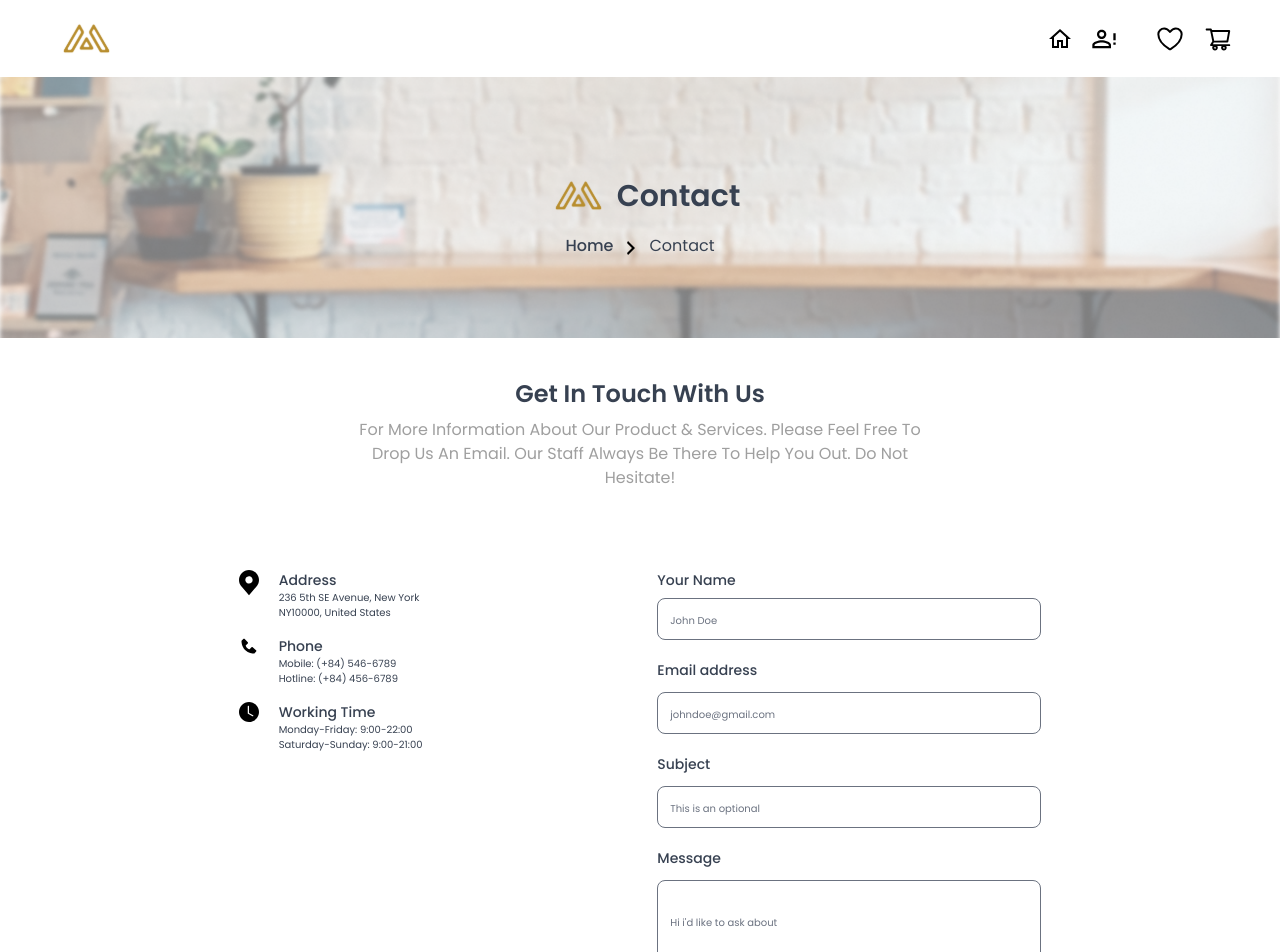
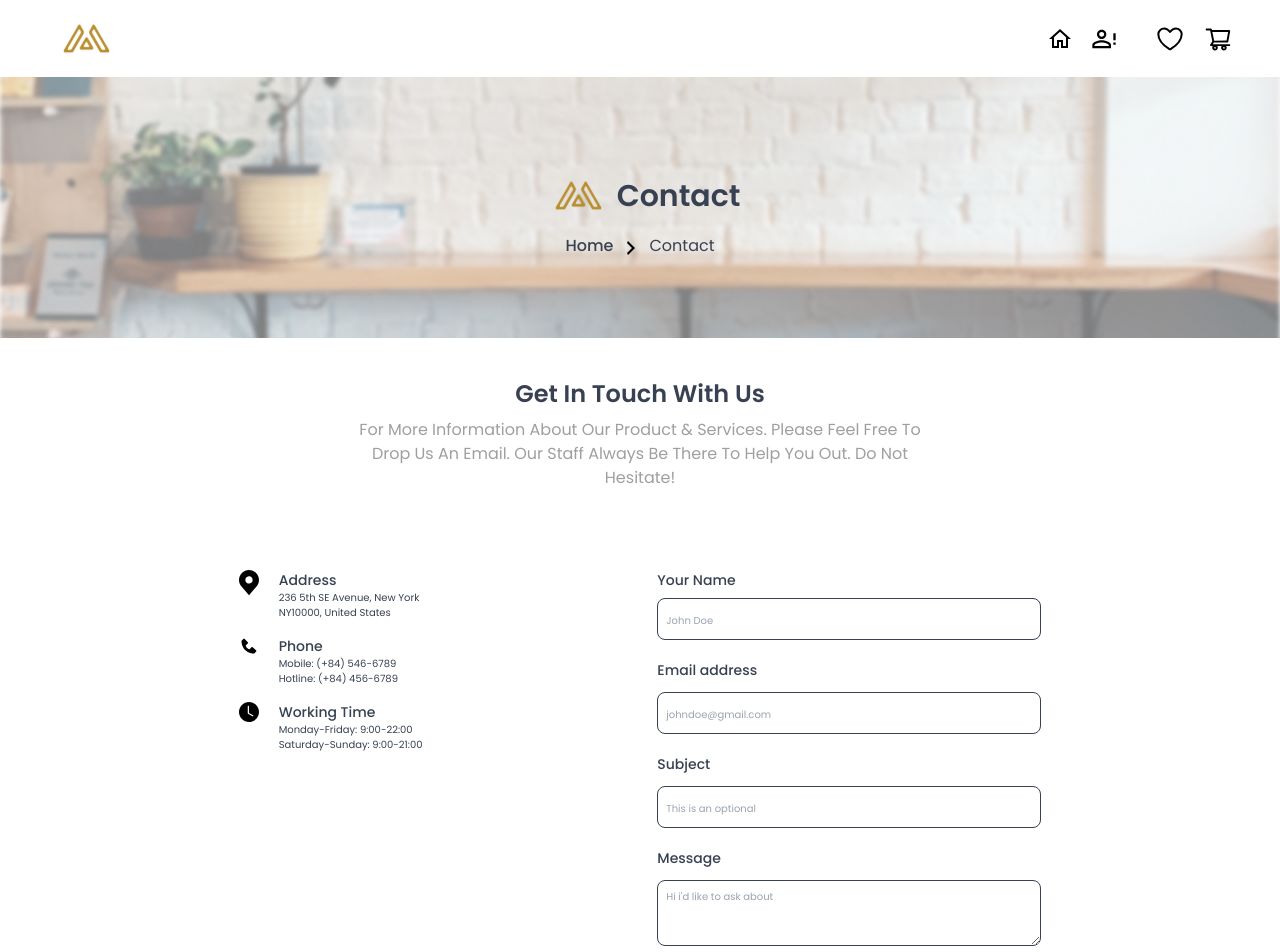
Before and after one commit to Cheeh1/furniture-ecommerce-site, a React (Vite) app: page /contact in a window 1280 px wide. Shown: the top 952 px of the page. Built offline with nearby package versions, Linux system fonts and the light colour scheme; no server answers.

Commit message:
fix: made asjustment to form focus-outline. update: handled the form input of contact page.

```diff
--- a/src/screens/Checkout.tsx
+++ b/src/screens/Checkout.tsx
@@ -87,7 +87,7 @@ const Checkout = () => {
           <h1 className="font-semibold text-2xl">Billing details</h1>
           <div className="flex flex-col gap-5">
             <div className="flex flex-col gap-2">
-              <label htmlFor="" className="text-sm font-medium">
+              <label htmlFor="firstname" className="text-sm font-medium">
                 First Name
               </label>
               <input
@@ -95,7 +95,7 @@ const Checkout = () => {
                 type="text"
                 name="fname"
                 id="fname"
-                className="rounded-lg"
+                className="rounded-lg placeholder:text-[10px] border px-2 py-2 border-gray-700 focus:outline"
               />
               {errors.fname && (
                 <p className="text-red-500 text-[12px]">
@@ -104,7 +104,7 @@ const Checkout = () => {
               )}
             </div>
             <div className="flex flex-col gap-2">
-              <label htmlFor="" className="text-sm font-medium">
+              <label htmlFor="lastname" className="text-sm font-medium">
                 Last Name
               </label>
               <input
@@ -112,7 +112,7 @@ const Checkout = () => {
                 type="text"
                 name="lname"
                 id="lname"
-                className="rounded-lg"
+                className="rounded-lg placeholder:text-[10px] border px-2 py-2 border-gray-700 focus:outline"
               />
               {errors.lname && (
                 <p className="text-red-500 text-[12px]">
@@ -121,7 +121,7 @@ const Checkout = () => {
               )}
             </div>
             <div className="flex flex-col gap-3">
-              <label htmlFor="" className="text-sm font-medium">
+              <label htmlFor="address" className="text-sm font-medium">
                 Street address
               </label>
               <input
@@ -129,7 +129,7 @@ const Checkout = () => {
                 type="text"
                 name="address"
                 id="address"
-                className="rounded-lg"
+                className="rounded-lg placeholder:text-[10px] border px-2 py-2 border-gray-700 focus:outline"
               />
               {errors.address && (
                 <p className="text-red-500 text-[12px]">
@@ -138,7 +138,7 @@ const Checkout = () => {
               )}
             </div>
             <div className="flex flex-col gap-3">
-              <label htmlFor="" className="text-sm font-medium">
+              <label htmlFor="city" className="text-sm font-medium">
                 Town/City
               </label>
               <input
@@ -146,7 +146,7 @@ const Checkout = () => {
                 type="text"
                 name="city"
                 id="city"
-                className="rounded-lg"
+                className="rounded-lg placeholder:text-[10px] border px-2 py-2 border-gray-700 focus:outline"
               />
               {errors.city && (
                 <p className="text-red-500 text-[12px]">
@@ -155,7 +155,7 @@ const Checkout = () => {
               )}
             </div>
             <div className="flex flex-col gap-3">
-              <label htmlFor="" className="text-sm font-medium">
+              <label htmlFor="phone" className="text-sm font-medium">
                 Phone
               </label>
               <input
@@ -163,7 +163,7 @@ const Checkout = () => {
                 type="text"
                 name="phone"
                 id="phone"
-                className="rounded-lg"
+                className="rounded-lg placeholder:text-[10px] border px-2 py-2 border-gray-700 focus:outline"
               />
               {errors.phone && (
                 <p className="text-red-500 text-[12px]">
@@ -172,7 +172,7 @@ const Checkout = () => {
               )}
             </div>
             <div className="flex flex-col gap-3">
-              <label htmlFor="" className="text-sm font-medium">
+              <label htmlFor="email" className="text-sm font-medium">
                 Email address
               </label>
               <input
@@ -180,7 +180,7 @@ const Checkout = () => {
                 type="text"
                 name="email"
                 id="email"
-                className="rounded-lg"
+                className="rounded-lg placeholder:text-[10px] border px-2 py-2 border-gray-700 focus:outline"
               />
               {errors.email && (
                 <p className="text-red-500 text-[12px]">
--- a/src/screens/Contact.tsx
+++ b/src/screens/Contact.tsx
@@ -3,8 +3,37 @@ import Info from "../components/Info";
 import location from "../assets/icons/location.svg";
 import phone from "../assets/icons/phone.svg";
 import clock from "../assets/icons/clock.svg";
+import { useForm, SubmitHandler } from "react-hook-form";
+import { z } from "zod";
+import { zodResolver } from "@hookform/resolvers/zod";
+
+interface FormData {
+  name: string;
+  email: string;
+  subject: string;
+  message: string;
+}
+
+const schema = z.object({
+  name: z.string().min(3, { message: "Name is required" }),
+  message: z.string().min(1, { message: "Message is required" }),
+  subject: z.string().min(1),
+  email: z
+    .string()
+    .min(5, { message: "Email is required" })
+    .email("Invalid Email Address"),
+});
 
 const Contact = () => {
+  const {
+    register,
+    handleSubmit,
+    formState: { errors },
+  } = useForm<FormData>({ resolver: zodResolver(schema) });
+
+  const onSubmit: SubmitHandler<FormData> = (data) => {
+    console.log(data);
+  };
   return (
     <>
       <Header children="Contact" />
@@ -47,56 +76,83 @@ const Contact = () => {
             </div>
           </div>
 
-          <form className="flex flex-col gap-5">
+          <form
+            onSubmit={handleSubmit(onSubmit)}
+            className="flex flex-col gap-5"
+          >
             <div className="flex flex-col gap-2">
-              <label htmlFor="" className="text-sm font-medium">
+              <label htmlFor="Yourname" className="text-sm font-medium">
                 Your Name
               </label>
+              <div className="flex flex-col gap-1">
+                <input
+                  {...register("name")}
+                  type="text"
+                  name="name"
+                  id="name"
+                  placeholder="John Doe"
+                  className="rounded-lg lg:w-96 placeholder:text-[10px] border px-2 py-2 border-gray-700 focus:outline"
+                />
+                {errors.name && (
+                  <p className="text-[10px] text-red-500">
+                    {errors.name.message}
+                  </p>
+                )}
+              </div>
+            </div>
+            <div className="flex flex-col gap-3">
+              <label htmlFor="email" className="text-sm font-medium">
+                Email address
+              </label>
+              <div className="flex flex-col gap-1">
+                <input
+                  {...register("email")}
+                  type="text"
+                  name="email"
+                  id="email"
+                  placeholder="johndoe@gmail.com"
+                  className="rounded-lg placeholder:text-[10px] border px-2 py-2 border-gray-700 focus:outline"
+                />
+                {errors.email && (
+                  <p className="text-[10px] text-red-500">
+                    {errors.email.message}
+                  </p>
+                )}
+              </div>
+            </div>
+            <div className="flex flex-col gap-3">
+              <label htmlFor="subject" className="text-sm font-medium">
+                Subject
+              </label>
               <input
+                {...register("subject")}
                 type="text"
-                name=""
-                id=""
-                placeholder="John Doe"
-                className="rounded-lg lg:w-96 placeholder:text-[10px]"
+                name="subject"
+                id="subject"
+                placeholder="This is an optional"
+                className="rounded-lg placeholder:text-[10px] border px-2 py-2 border-gray-700 focus:outline"
               />
             </div>
             <div className="flex flex-col gap-3">
-              <label htmlFor="" className="text-sm font-medium">
-                Email address
-              </label>
-              <input
-                type="text"
-                name=""
-                id=""
-                placeholder="johndoe@gmail.com"
-                className="rounded-lg placeholder:text-[10px]"
-              />
-            </div>
-            <div className="flex flex-col gap-3">
-              <label htmlFor="" className="text-sm font-medium">
-                Subject
-              </label>
-              <input
-                type="text"
-                name=""
-                id=""
-                placeholder="This is an optional"
-                className="rounded-lg placeholder:text-[10px]"
-              />
-            </div>
-            <div className="flex flex-col gap-3">
-              <label htmlFor="" className="text-sm font-medium">
+              <label htmlFor="message" className="text-sm font-medium">
                 Message
               </label>
-              <input
-                type="text"
-                name=""
-                id=""
-                placeholder="Hi i'd like to ask about"
-                className="rounded-lg h-20 placeholder:text-[10px]"
-              />
+              <div className="flex flex-col gap-1">
+                <textarea
+                  {...register("message")}
+                  name="message"
+                  id="message"
+                  placeholder="Hi i'd like to ask about"
+                  className="rounded-lg placeholder:text-[10px] border px-2 py-2 border-gray-700 focus:outline"
+                ></textarea>
+                {errors.message && (
+                  <p className="text-[10px] text-red-500">
+                    {errors.message.message}
+                  </p>
+                )}
+              </div>
             </div>
-            <button className="text-sm py-2 border border-black rounded-lg w-40">
+            <button type="submit" className="text-sm py-2 border border-black rounded-lg w-40">
               Submit
             </button>
           </form>
--- a/src/screens/Forgotten.tsx
+++ b/src/screens/Forgotten.tsx
@@ -52,7 +52,7 @@ const Forgotten = () => {
           id="Email"
           name="email"
           placeholder="youremail@gmail.com"
-          className="mt-1 w-72 rounded-md border-gray-200 bg-white text-sm text-gray-700 shadow-md placeholder:text-sm placeholder:text-gray-400 border-text-gray-900"
+          className="mt-1 w-72 rounded-md border py-2 px-3 bg-white text-sm text-gray-700 shadow-md placeholder:text-sm placeholder:text-gray-400 border-gray-700 focus:outline"
           defaultValue={text}
           onChange={(e: React.ChangeEvent<HTMLInputElement>) =>
             setText(e.target.value)
--- a/tailwind.config.js
+++ b/tailwind.config.js
@@ -4,5 +4,6 @@ export default {
   theme: {
     extend: {},
   },
-  plugins: [require("@tailwindcss/forms")],
+  // plugins: [require("@tailwindcss/forms")],
+  plugins: [],
 };
```
Also changed, not shown: src/components/Login.tsx (+4 -4 lines), src/components/Register.tsx (+4 -4 lines).
